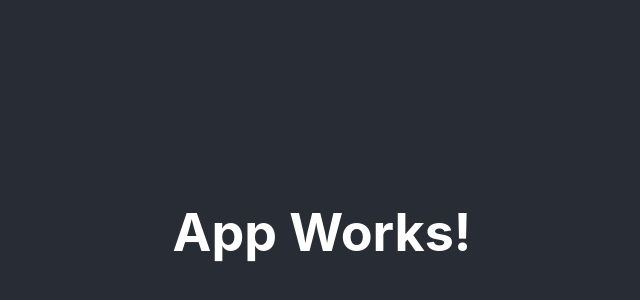
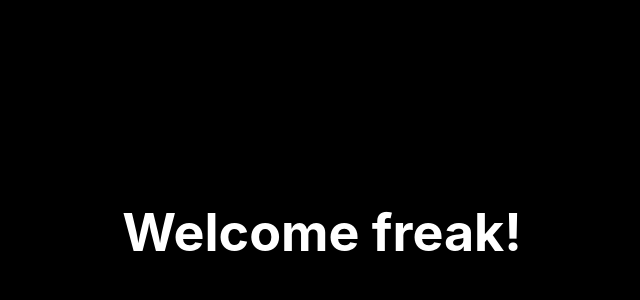
Before and after one commit to Gatewayss/vox-blog, a React (Create React App) app: page / in a window 1280 px wide. Shown: the part 168-468 px from the top of the page, without its empty margins (318-958 px from the left). Built offline with nearby package versions, Linux system fonts and the light colour scheme.

Commit message:
Add Boiler CSS

```diff
--- a/src/App.css
+++ b/src/App.css
@@ -2,19 +2,8 @@
   text-align: center;
 }
 
-.App-logo {
-  height: 40vmin;
-  pointer-events: none;
-}
-
-@media (prefers-reduced-motion: no-preference) {
-  .App-logo {
-    animation: App-logo-spin infinite 20s linear;
-  }
-}
-
 .App-header {
-  background-color: #282c34;
+  background-color: black;
   min-height: 100vh;
   display: flex;
   flex-direction: column;
@@ -23,16 +12,3 @@
   font-size: calc(10px + 2vmin);
   color: white;
 }
-
-.App-link {
-  color: #61dafb;
-}
-
-@keyframes App-logo-spin {
-  from {
-    transform: rotate(0deg);
-  }
-  to {
-    transform: rotate(360deg);
-  }
-}
--- a/src/App.js
+++ b/src/App.js
@@ -1,10 +1,12 @@
 import './App.css';
 
 function App() {
+  const title = "Welcome freak!"
+
   return (
     <div className="App">
       <header className="App-header">
-        <h1>App Works!</h1>
+        <h1>{title}</h1>
       </header>
     </div>
   );
```
